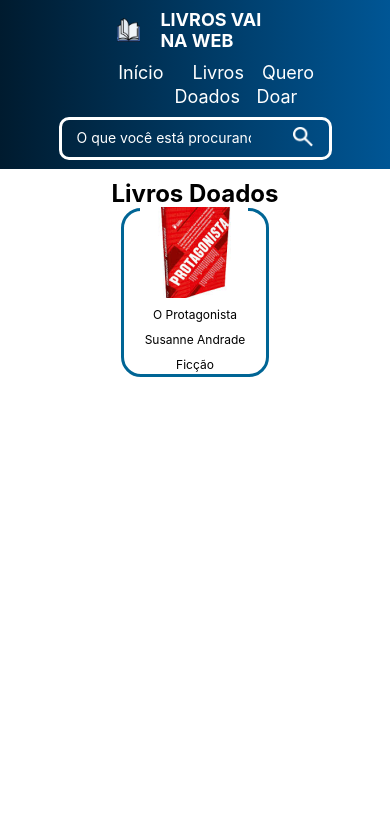
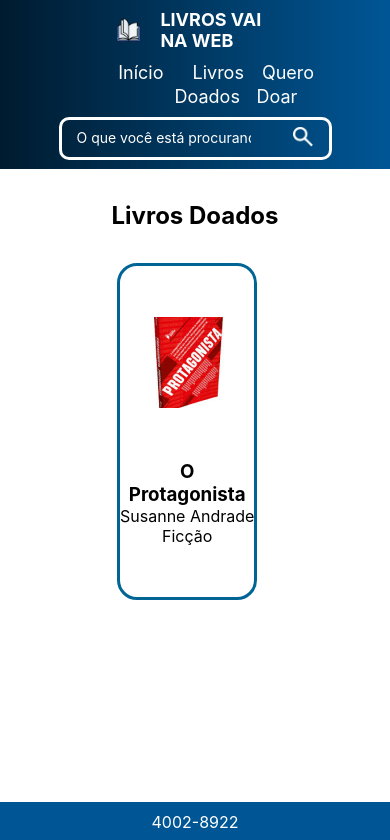
Before and after one commit to bronzefloo/desafiofinal, a React (Vite) app: page /livrosdoados in a window 390 px wide. Shown: the top 840 px of the page. Built offline with nearby package versions, Linux system fonts and the light colour scheme.

Commit message:
nova header

```diff
--- a/src/Components/footer/footer.module.scss
+++ b/src/Components/footer/footer.module.scss
@@ -7,7 +7,7 @@
     color: #fff;
 
     nav{
-        width: 16%;
+        width: 17%;
         display: flex;
         justify-content: space-between;
         align-items: center;
@@ -21,7 +21,7 @@
     justify-content: center;
     color: #fff;
 }
-//* responsividade
+
 @media (max-width: 768px) {
 
 .contatosFooter {
--- a/src/pages/inicio/inicio.module.scss
+++ b/src/pages/inicio/inicio.module.scss
@@ -61,12 +61,12 @@
     h2 {
     font-size: 19px;
     width: 90%;
-    margin: 0 auto;
+    margin: 0;
     }
 }
 
 .PorquedoarSection {
-    height: auto;
+    height: 40%;
     padding: 20px;
 
     h2 {
--- a/src/pages/livrosdoados/LivrosDoados.jsx
+++ b/src/pages/livrosdoados/LivrosDoados.jsx
@@ -5,11 +5,13 @@
         <section className={s.SectionLivrosDoados}>
             <h2>Livros Doados</h2>
             <div className={s.Livros}>
-                <section className={s.SegundaSection}>
+                <section>
                     <img src={livrodoado} alt="Imagem de capa do livro 'O protagonista" />
-                    <p>O Protagonista</p>
+                    <div>
+                    <h3>O Protagonista</h3>
                     <p>Susanne Andrade</p>
                     <p>Ficção</p>
+                    </div>
 
                 </section>
             </div>
--- a/src/pages/livrosdoados/livrosdoados.module.scss
+++ b/src/pages/livrosdoados/livrosdoados.module.scss
@@ -1,41 +1,48 @@
 .SectionLivrosDoados{
-    height: 85vh;
+    height: 75vh;
     display: flex;
     flex-direction: column;
-    padding: 10px;
+    align-items: center;
+    justify-content: space-evenly;
 
     h2{
         font-size: 24px;
-        text-align: center;
     }
 }
 .Livros{
-    border: solid #006595;
-    border-radius: 20px;
-    height: 30vh;
-    width: 20%;
-    display: flex;
-    justify-content: center;
-    align-items: center;
-
-    p{
-        font-size: 16px;
-        padding: 5px;
+    width: 90%;
+    height: 60vh;
+    section {
+        border: solid #006595;
+        border-radius: 20px;
+        width: 18%;
+        height: 40vh;
+        display: flex;
+        flex-direction: column;
+        align-items: center;
+        justify-content: space-evenly;
+    }
+    div{
         text-align: center;
     }
 }
 
-@media (max-width: 768px){
-.SectionLivrosDoados{
+
+ @media (max-width: 768px) {
+
+.SectionLivrosDoados {
     display: flex;
+    flex-direction: column;
     align-items: center;
-}
+    }
+
 .Livros {
-    height: 20vh;
+    flex-direction: column;
+    align-items: center;
     width: 40%;
-    display: flex;
-    p {
-        font-size: 12px;
+
     }
+.Livros section {
+    width: 90%;
 }
 }
```
